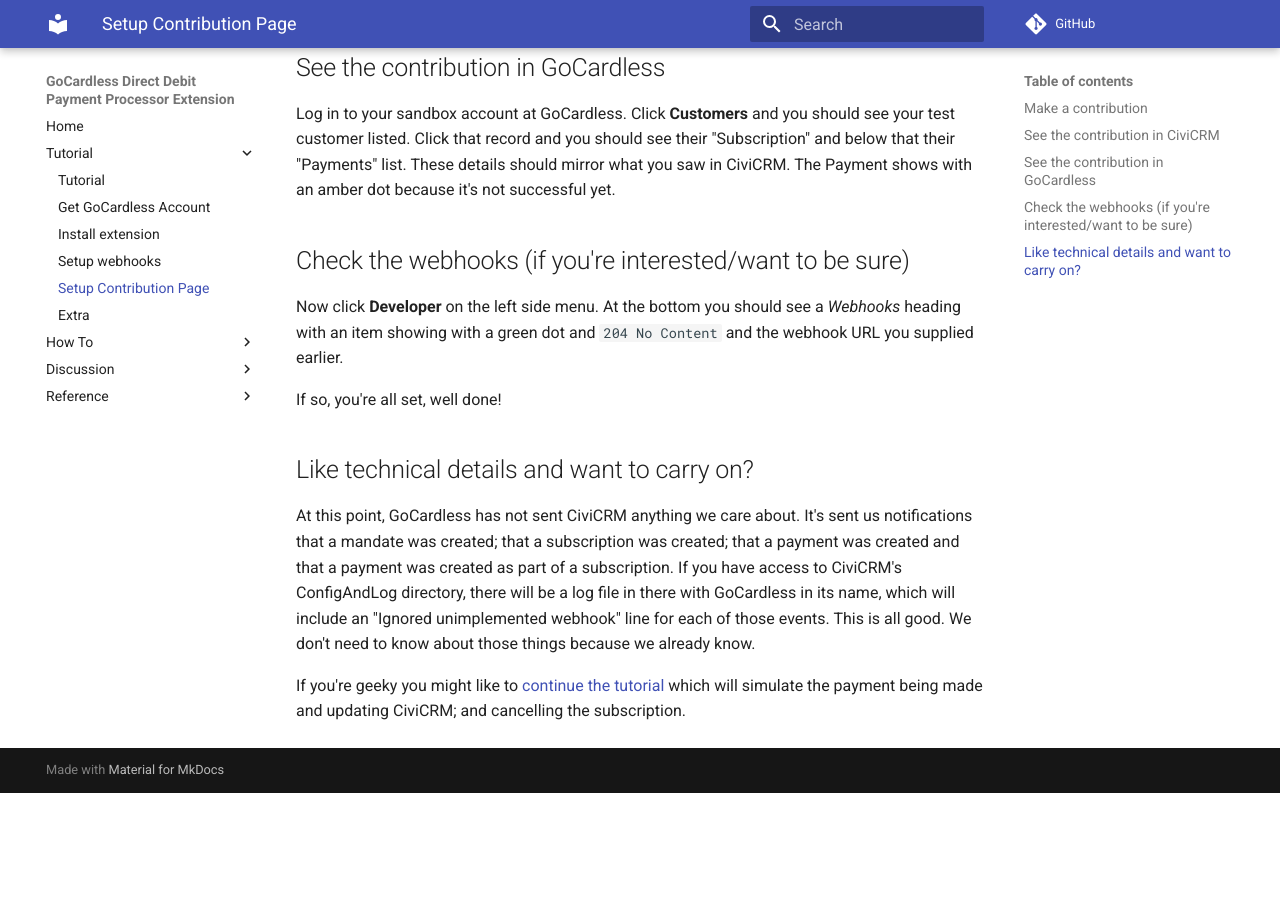
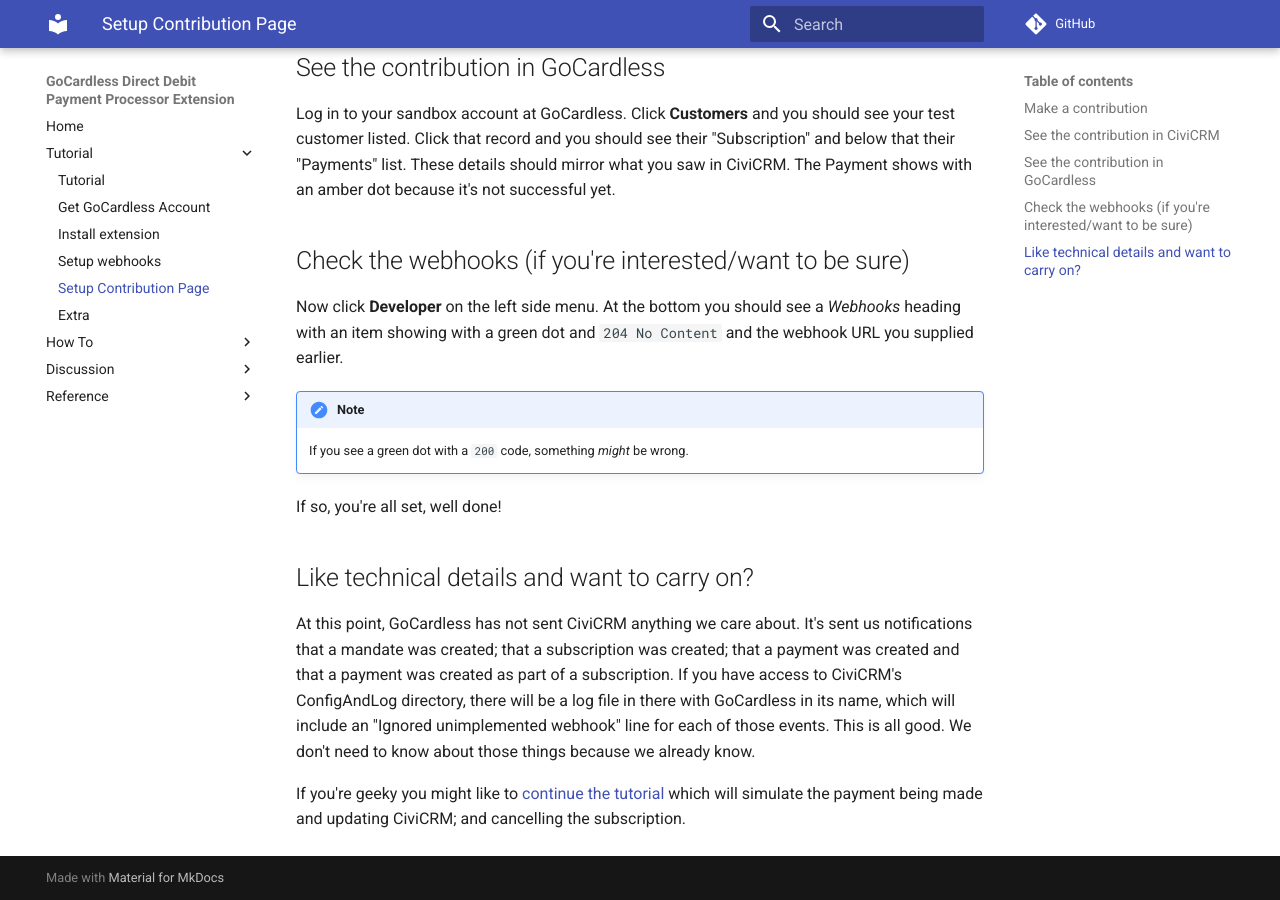
Before and after one commit to artfulrobot/uk.artfulrobot.civicrm.gocardless, an MkDocs documentation site: the page built from docs/tutorial/contribution-page.md, in a window 1280 px wide and 900 px high, scrolled down 2319 px. Built offline with MkDocs 1.6.1 and Material for MkDocs 9.7.7, drawn with Linux system fonts in a browser that asks for light colours; comment, search, counter and statistics services are not loaded; before the commit the page ends 3112 px from its top, so only the background shows below that.

Commit message:
Add warning note about 200 code responses in webhooks

```diff
--- a/docs/tutorial/contribution-page.md
+++ b/docs/tutorial/contribution-page.md
@@ -120,6 +120,9 @@ Now click **Developer** on the left side menu. At the bottom you should
 see a *Webhooks* heading with an item showing with a green dot and `204 No
 Content` and the webhook URL you supplied earlier.
 
+!!! note
+    If you see a green dot with a `200` code, something *might* be wrong.
+
 If so, you're all set, well done!
 
 ## Like technical details and want to carry on?
```
